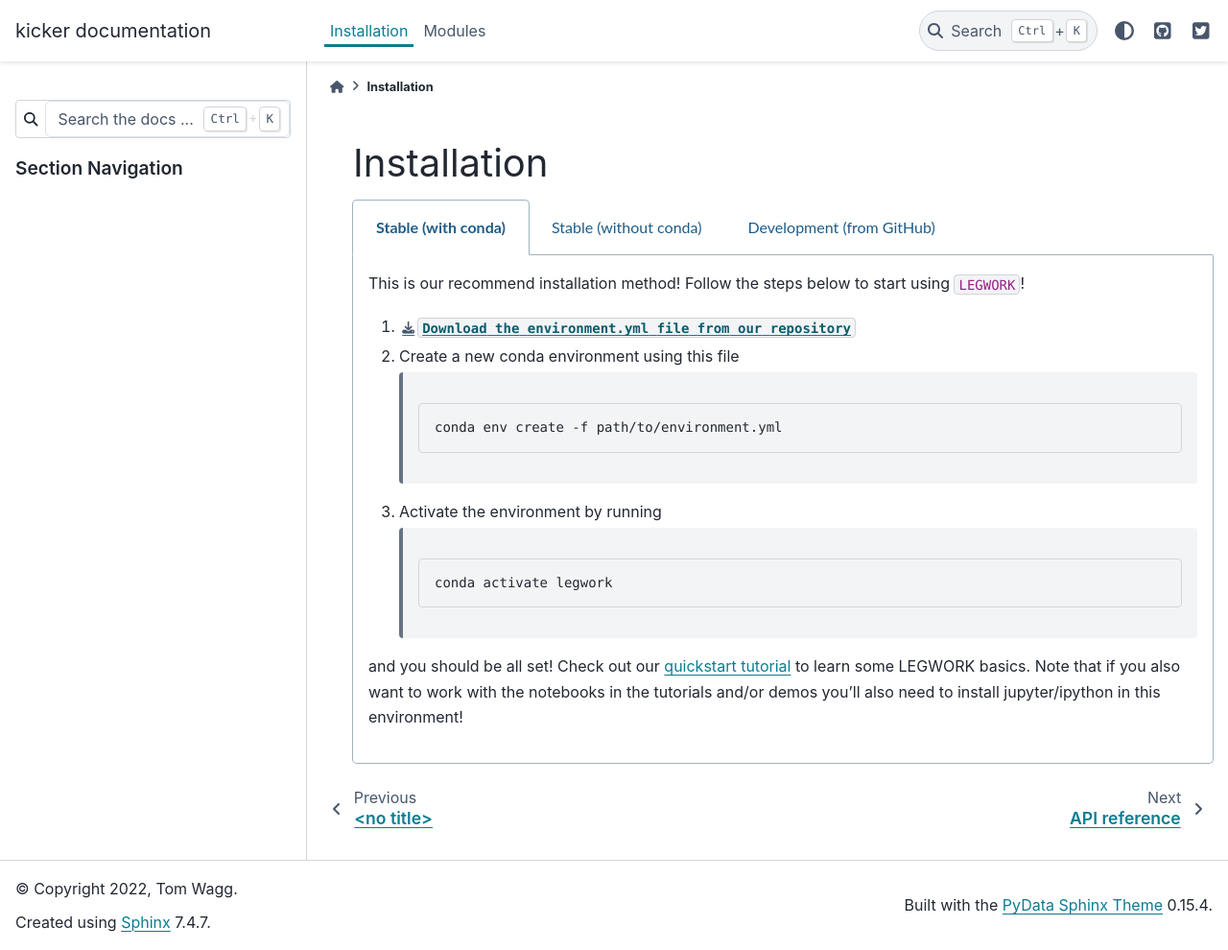
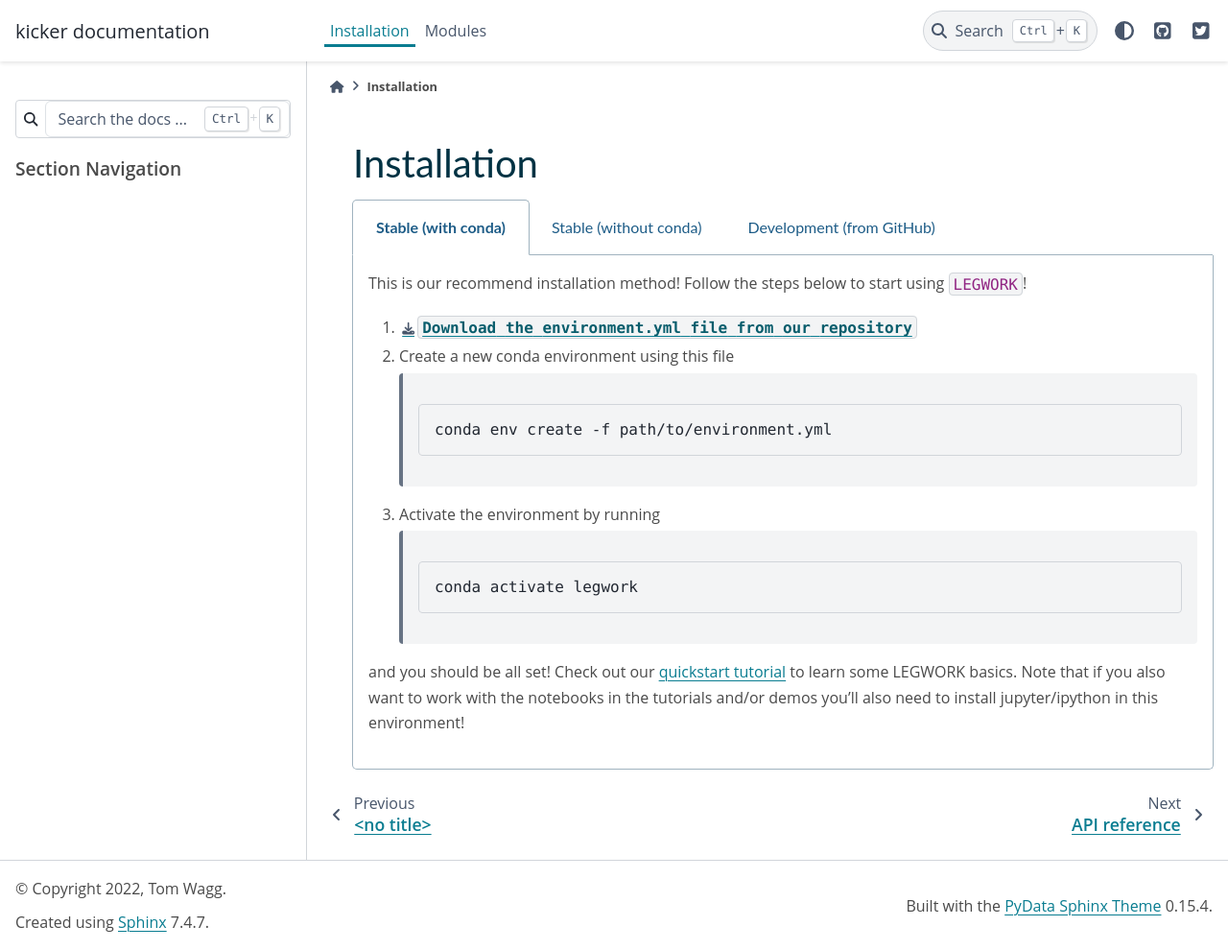
Before and after one commit to TomWagg/cogsworth, a Sphinx documentation site: the page built from docs/install.rst, in a window 1280 px wide and 990 px high. Shown: the whole window at 96% size. Built offline with Sphinx 7.4.7 and the PyData theme 0.15.4, drawn with Linux system fonts in a browser that asks for light colours; pages that are not in the unit, such as notebooks, are missing from menus.

Commit message:
copy adrian's css

```diff
--- a/docs/_static/custom.css
+++ b/docs/_static/custom.css
@@ -10,11 +10,6 @@
 /* Shift notebook cells left to account for no numbers */
 div.highlight-python.notranslate pre {
     padding-left: 5px;
-}
-
-/* let the content go wider (default is 800px) */
-.wy-nav-content {
-    max-width: 1000px;
 }
 
 /* Customise the copy buttons */
@@ -42,17 +37,70 @@
 }
 
 
-/* Hack the table of contents to have extra padding and a line */
-.wy-menu > ul:nth-last-child(2) {
-    margin-bottom: 0.3em;
+span#logotext2 {
+    color: #764099;
 }
-.wy-menu > ul:last-child {
-    margin-top: 0.3em;
+
+/* Taken from NumPy */
+
+@import url('https://fonts.googleapis.com/css2?family=Lato:ital,wght@0,400;0,700;0,900;1,400;1,700;1,900&family=Open+Sans:ital,wght@0,400;0,600;1,400;1,600&display=swap');
+
+.navbar-brand img {
+   height: 60px;
 }
-.wy-menu > ul:last-child::before {
-    content: "";
-    border-top: 1px solid #484848;
-    width: 100%;
-    display: block;
-    padding-bottom: 0.3em;
+.navbar-brand {
+   height: 75px;
 }
+
+body {
+  font-family: 'Open Sans', sans-serif;
+  color:#4A4A4A; /* numpy.org body color */
+}
+
+pre, code {
+  font-size: 100%;
+  line-height: 155%;
+}
+
+div.output_area div[class*=highlight] pre {
+  white-space: pre-wrap;
+}
+
+/* Make output lighter gray and no italics for the love of all that is holy! */
+.highlight .go {
+  color: #555555;
+  font-style: normal;
+}
+
+/* OMG why would you bold numbers */
+.highlight .mf, .highlight .mi {
+  font-weight: 300;
+}
+
+h1 {
+  font-family: "Lato", sans-serif;
+  color: #013243; /* warm black */
+}
+
+
+h2 {
+  color: #4d77cf; /* han blue */
+  letter-spacing: -.03em;
+}
+
+h3 {
+  color: #013243; /* warm black */
+  letter-spacing: -.03em;
+}
+
+/* Override some aspects of the pydata-sphinx-theme: taken from Pandas */
+
+:root {
+  /* Use softer blue from bootstrap's default info color */
+  --pst-color-info: 23, 162, 184;
+}
+
+.bd-content {
+    flex-grow: 1;
+    max-width: 100%;
+}
```
